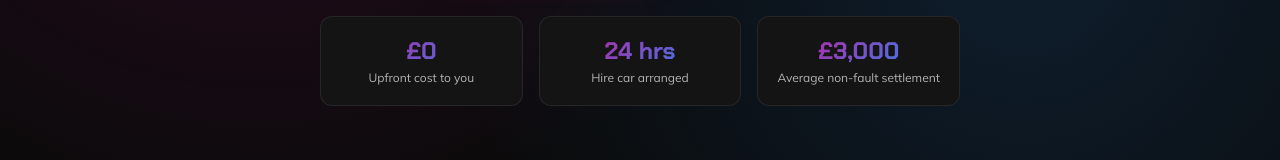
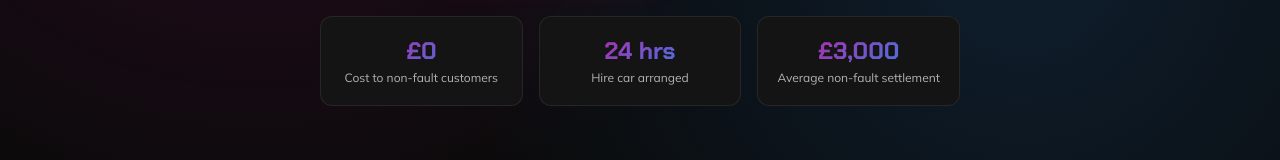
Before and after one commit to emunro22/srl-recovery, a Next.js app: page /accident-claim in a window 1280 px wide. Shown: the part 534-694 px from the top of the page. Built offline with nearby package versions, Linux system fonts and the light colour scheme.

Commit message:
adding more pages

```diff
--- a/app/accident-claim/page.tsx
+++ b/app/accident-claim/page.tsx
@@ -140,7 +140,7 @@ export default function AccidentClaimPage() {
             <div className={styles.heroStats}>
               <div className={styles.heroStat}>
                 <strong>£0</strong>
-                <span>Upfront cost to you</span>
+                <span>Cost to non-fault customers</span>
               </div>
               <div className={styles.heroStat}>
                 <strong>24 hrs</strong>
```
